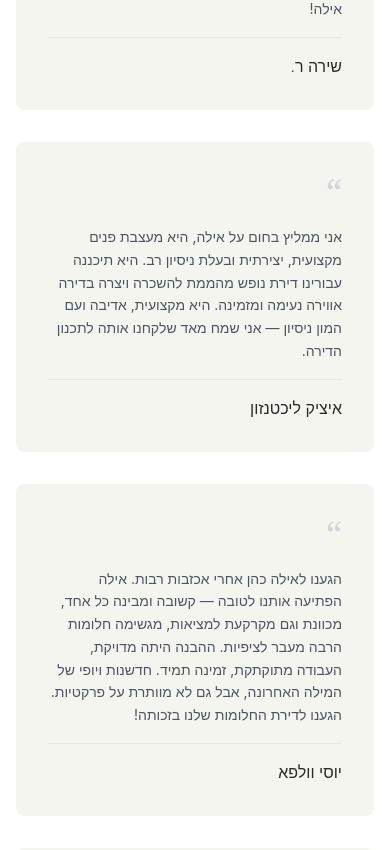
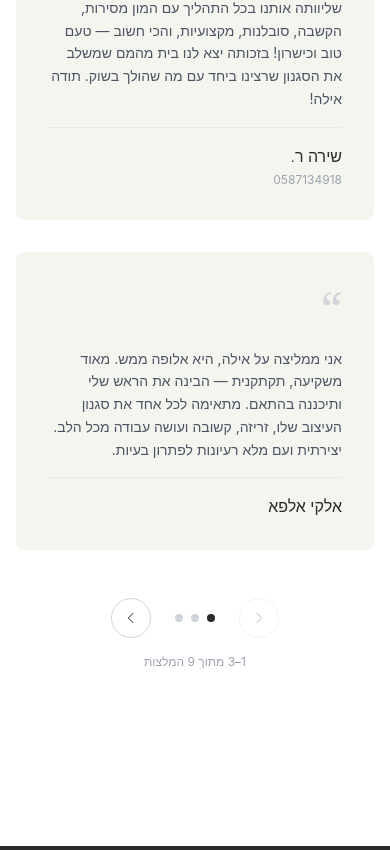
Before and after one commit to meir1997/ayla-cohen-portfolio, a Next.js app: page / in a window 390 px wide. Shown: the part 3834-4684 px from the top of the page. Built offline with nearby package versions, Linux system fonts and the light colour scheme.

Commit message:
Testimonials: add phone numbers, show 3 per page with navigation arrows

```diff
--- a/src/components/Testimonials.tsx
+++ b/src/components/Testimonials.tsx
@@ -1,43 +1,62 @@
+'use client'
+
+import { useState } from 'react'
+
 const testimonials = [
   {
+    name: 'יוסי וולפא',
+    phone: '0587014446',
+    text: 'הגענו לאילה כהן אחרי אכזבות רבות. אילה הפתיעה אותנו לטובה — קשובה ומבינה כל אחד, מכוונת וגם מקרקעת למציאות, מגשימה חלומות הרבה מעבר לציפיות. ההבנה היתה מדויקת, העבודה מתוקתקת, זמינה תמיד. חדשנות ויופי של המילה האחרונה, אבל גם לא מוותרת על פרקטיות. הגענו לדירת החלומות שלנו בזכותה!',
+  },
+  {
+    name: 'שירה ר.',
+    phone: '0587134918',
+    text: 'אני רוצה להמליץ על אילה האדריכלית המוכשרת, שליוותה אותנו בכל התהליך עם המון מסירות, הקשבה, סובלנות, מקצועיות, והכי חשוב — טעם טוב וכישרון! בזכותה יצא לנו בית מהמם שמשלב את הסגנון שרצינו ביחד עם מה שהולך בשוק. תודה אילה!',
+  },
+  {
+    name: 'אלקי אלפא',
+    phone: null,
+    text: 'אני ממליצה על אילה, היא אלופה ממש. מאוד משקיעה, תקתקנית — הבינה את הראש שלי ותיכננה בהתאם. מתאימה לכל אחד את סגנון העיצוב שלו, זריזה, קשובה ועושה עבודה מכל הלב. יצירתית ועם מלא רעיונות לפתרון בעיות.',
+  },
+  {
     name: 'הושע איינהורן',
+    phone: '0549099199',
     text: 'אני רוצה להמליץ על השירות שקיבלתי מאילה כהן. במהירות ובנעימות רבה אילה קלטה מה אני צריכה ללא הרבה דיבורים מיותרים והתוצאה היתה מושלמת, זריזה ומקצועית. שמחה לחזור לאילה כל פעם מחדש — כיף לעבוד איתה.',
   },
   {
-    name: 'שירה ר.',
-    text: 'אני רוצה להמליץ על אילה האדריכלית המוכשרת, שליוותה אותנו בכל התהליך עם המון מסירות, הקשבה, סובלנות, מקצועיות, והכי חשוב — טעם טוב וכישרון! בזכותה יצא לנו בית מהמם שמשלב את הסגנון שרצינו ביחד עם מה שהולך בשוק. תודה אילה!',
-  },
-  {
     name: 'איציק ליכטנזון',
+    phone: '0587134918',
     text: 'אני ממליץ בחום על אילה, היא מעצבת פנים מקצועית, יצירתית ובעלת ניסיון רב. היא תיכננה עבורינו דירת נופש מהממת להשכרה ויצרה בדירה אווירה נעימה ומזמינה. היא מקצועית, אדיבה ועם המון ניסיון — אני שמח מאד שלקחנו אותה לתכנון הדירה.',
   },
   {
-    name: 'יוסי וולפא',
-    text: 'הגענו לאילה כהן אחרי אכזבות רבות. אילה הפתיעה אותנו לטובה — קשובה ומבינה כל אחד, מכוונת וגם מקרקעת למציאות, מגשימה חלומות הרבה מעבר לציפיות. ההבנה היתה מדויקת, העבודה מתוקתקת, זמינה תמיד. חדשנות ויופי של המילה האחרונה, אבל גם לא מוותרת על פרקטיות. הגענו לדירת החלומות שלנו בזכותה!',
-  },
-  {
     name: 'טליה פ.',
+    phone: '0504196830',
     text: '״אני ממליצה על אילה, הבית יצא מהמם ובטוב טעם. היא מקצועית, אדיבה, וזמינה מאד עבור בעלי המקצוע השונים. נהנתי מאד מהשירות שלה״',
   },
   {
-    name: 'אלקי אלפא',
-    text: 'אני ממליצה על אילה, היא אלופה ממש. מאוד משקיעה, תקתקנית — הבינה את הראש שלי ותיכננה בהתאם. מתאימה לכל אחד את סגנון העיצוב שלו, זריזה, קשובה ועושה עבודה מכל הלב. יצירתית ועם מלא רעיונות לפתרון בעיות.',
-  },
-  {
     name: 'יניב כהן',
+    phone: null,
     text: 'היה מצויין! שירות מדהים! ממליץ בחום רב. מדויקת, זריזה — תכניס לכם המון אור לבית.',
   },
   {
     name: 'ליבית שפיצר',
+    phone: null,
     text: 'אני ממליצה עליה מאוד. היא הייתה זמינה, קשובה ומאוד נעימה. עשתה את העבודה ממש בזריזות והתאימה את עצמה ללחץ של זמנים.',
   },
   {
     name: 'רונית אמסלם',
+    phone: null,
     text: 'אני מאד ממליצה עליה. היא מסורה, יש לה טאצ׳ וכיוון חשיבה מקורי וצעיר — מביאה משהו מאוד טרי. מסורה בליווי שלה, יש לה יחסי אנוש יוצאים מן הכלל ואני ממליצה מכל הלב.',
   },
 ]
 
+const PER_PAGE = 3
+
 export default function Testimonials() {
+  const [page, setPage] = useState(0)
+  const totalPages = Math.ceil(testimonials.length / PER_PAGE)
+  const visible = testimonials.slice(page * PER_PAGE, page * PER_PAGE + PER_PAGE)
+
   return (
     <section className="py-24 px-4 bg-white">
       <div className="max-w-6xl mx-auto">
@@ -45,14 +64,13 @@ export default function Testimonials() {
           מה אומרים הלקוחות
         </h2>
 
-        <div className="grid grid-cols-1 md:grid-cols-3 gap-8">
-          {testimonials.map((t) => (
+        <div className="grid grid-cols-1 md:grid-cols-3 gap-8 min-h-[320px]">
+          {visible.map((t) => (
             <div
               key={t.name}
               className="bg-secondary rounded-lg p-8 flex flex-col gap-4"
             >
-              {/* Quote mark */}
-              <span className="text-4xl font-serif text-gray-300 leading-none">&ldquo;</span>
+              <span className="text-5xl font-serif text-gray-300 leading-none">&ldquo;</span>
 
               <p className="text-gray-600 leading-relaxed text-sm flex-1">
                 {t.text}
@@ -60,10 +78,58 @@ export default function Testimonials() {
 
               <div className="pt-4 border-t border-gray-200">
                 <p className="font-light text-dark">{t.name}</p>
+                {t.phone && (
+                  <a
+                    href={`tel:${t.phone}`}
+                    className="text-xs text-gray-400 hover:text-dark transition mt-1 block"
+                  >
+                    {t.phone}
+                  </a>
+                )}
               </div>
             </div>
           ))}
         </div>
+
+        {/* Navigation */}
+        <div className="flex items-center justify-center gap-6 mt-12">
+          <button
+            onClick={() => setPage((p) => Math.max(0, p - 1))}
+            disabled={page === 0}
+            className="w-10 h-10 rounded-full border border-gray-300 flex items-center justify-center hover:border-dark transition disabled:opacity-30 disabled:cursor-not-allowed"
+            aria-label="הקודם"
+          >
+            <svg className="w-4 h-4" fill="none" stroke="currentColor" viewBox="0 0 24 24">
+              <path strokeLinecap="round" strokeLinejoin="round" strokeWidth={1.5} d="M9 5l7 7-7 7" />
+            </svg>
+          </button>
+
+          <div className="flex gap-2">
+            {Array.from({ length: totalPages }).map((_, i) => (
+              <button
+                key={i}
+                onClick={() => setPage(i)}
+                className={`w-2 h-2 rounded-full transition ${i === page ? 'bg-dark' : 'bg-gray-300'}`}
+                aria-label={`עמוד ${i + 1}`}
+              />
+            ))}
+          </div>
+
+          <button
+            onClick={() => setPage((p) => Math.min(totalPages - 1, p + 1))}
+            disabled={page === totalPages - 1}
+            className="w-10 h-10 rounded-full border border-gray-300 flex items-center justify-center hover:border-dark transition disabled:opacity-30 disabled:cursor-not-allowed"
+            aria-label="הבא"
+          >
+            <svg className="w-4 h-4" fill="none" stroke="currentColor" viewBox="0 0 24 24">
+              <path strokeLinecap="round" strokeLinejoin="round" strokeWidth={1.5} d="M15 19l-7-7 7-7" />
+            </svg>
+          </button>
+        </div>
+
+        <p className="text-center text-xs text-gray-400 mt-4">
+          {page * PER_PAGE + 1}–{Math.min((page + 1) * PER_PAGE, testimonials.length)} מתוך {testimonials.length} המלצות
+        </p>
       </div>
     </section>
   )
```
